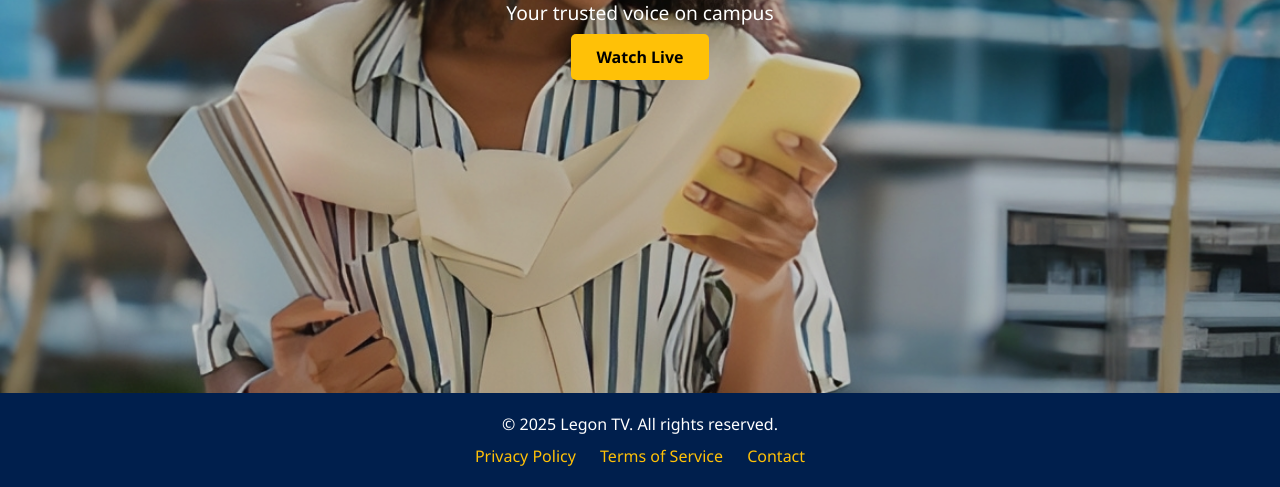
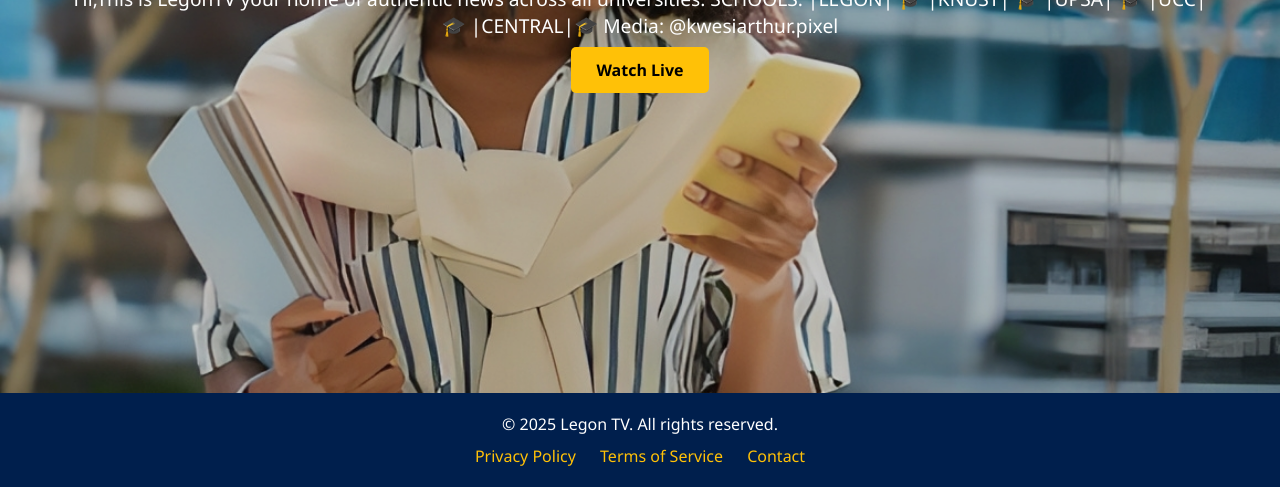
Before and after one commit to Ma-gdalene/Legontv, a plain HTML site: page index.html in a window 1280 px wide. Shown: the part 517-1004 px from the top of the page. Drawn offline with Linux system fonts and the light colour scheme.

Commit message:
Update index.html

```diff
--- a/index.html
+++ b/index.html
@@ -30,7 +30,14 @@
   <section class="hero">
     <div class="hero-content">
       <h1>Welcome to Legon TV</h1>
-      <p>Your trusted voice on campus</p>
+      <p>Hi,This is LegonTV your home of authentic news across all universities.
+SCHOOLS:
+|LEGON| 🎓
+|KNUST| 🎓
+|UPSA|   🎓
+|UCC|     🎓
+|CENTRAL|🎓
+Media: @kwesiarthur.pixel</p>
       <a href="#" class="btn">Watch Live</a>
     </div>
   </section>
```
